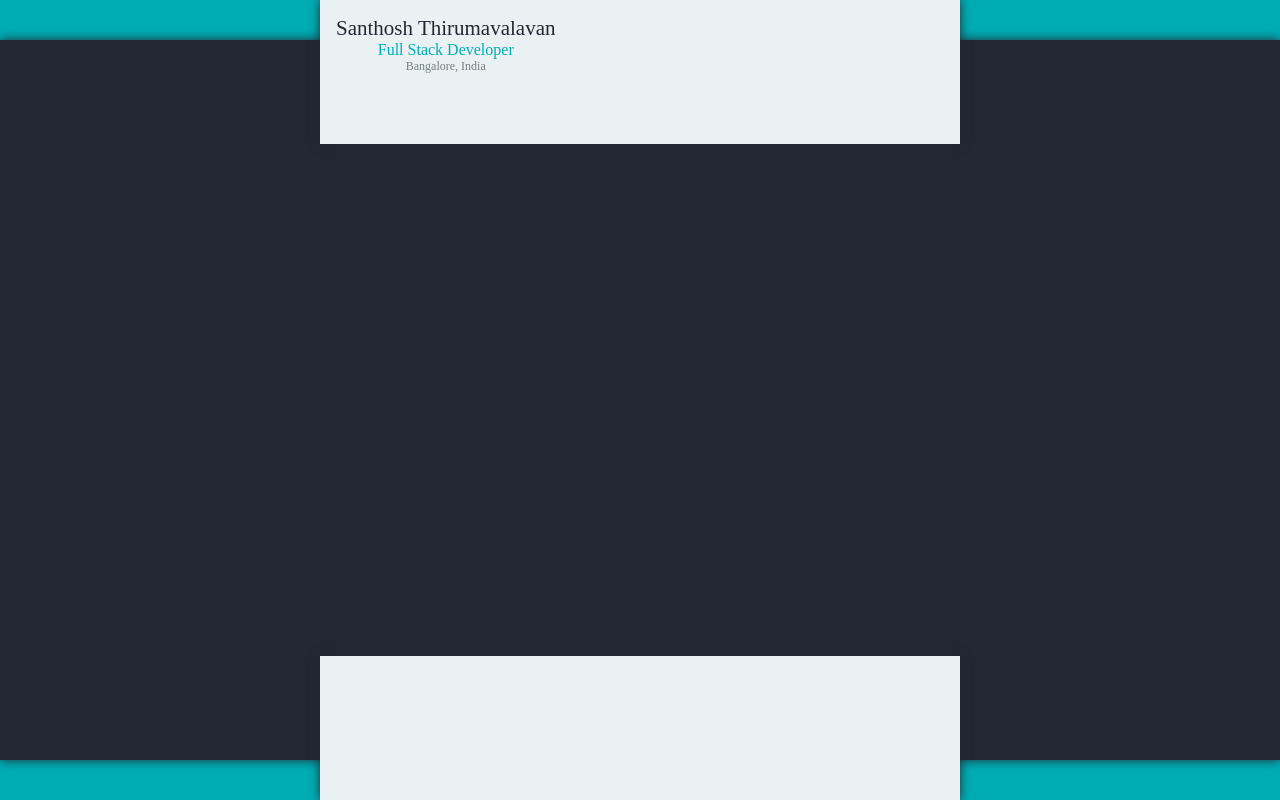
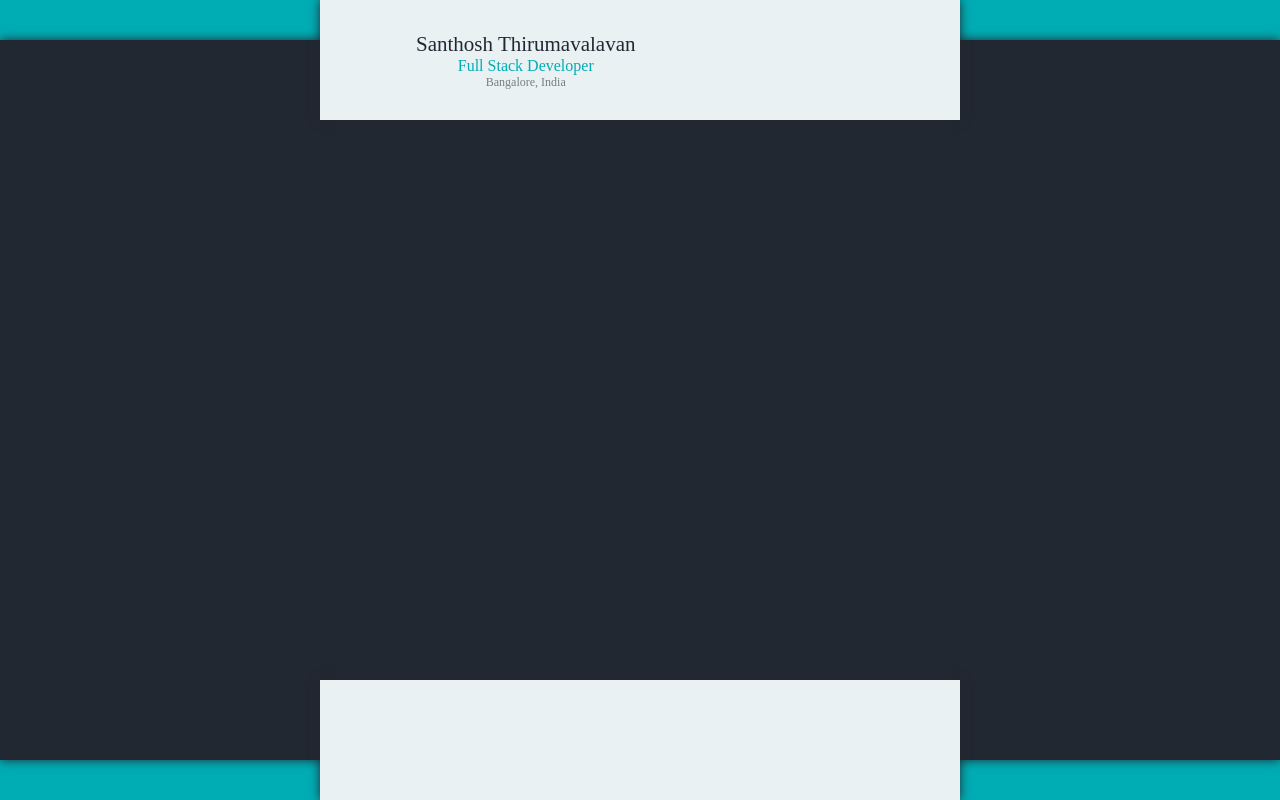
Before and after one commit to iamsantto/dev-portfolio, a React (Create React App) app: page / in a window 1280 px wide. Built offline with nearby package versions, Linux system fonts and the light colour scheme.

Commit message:
align title card info

```diff
--- a/src/App.css
+++ b/src/App.css
@@ -22,7 +22,7 @@
   background-color: #e9f1f3;
   box-shadow: 0 0 10px 0 #222831;
   color: #222831;
-  height: 18vh;
+  height: 15vh;
   position: absolute;
   display: flex;
   flex-direction: row;
@@ -36,11 +36,11 @@
 }
 
 .Footer {
-  bottom: 0px;
+  bottom: 0;
 }
 
 .Header {
-  top: 0px;
+  top: 0;
 }
 
 .Location {
@@ -50,4 +50,5 @@
 
 .Title {
   margin: 2vh;
+  padding: 2vh 10vh;
 }
```
